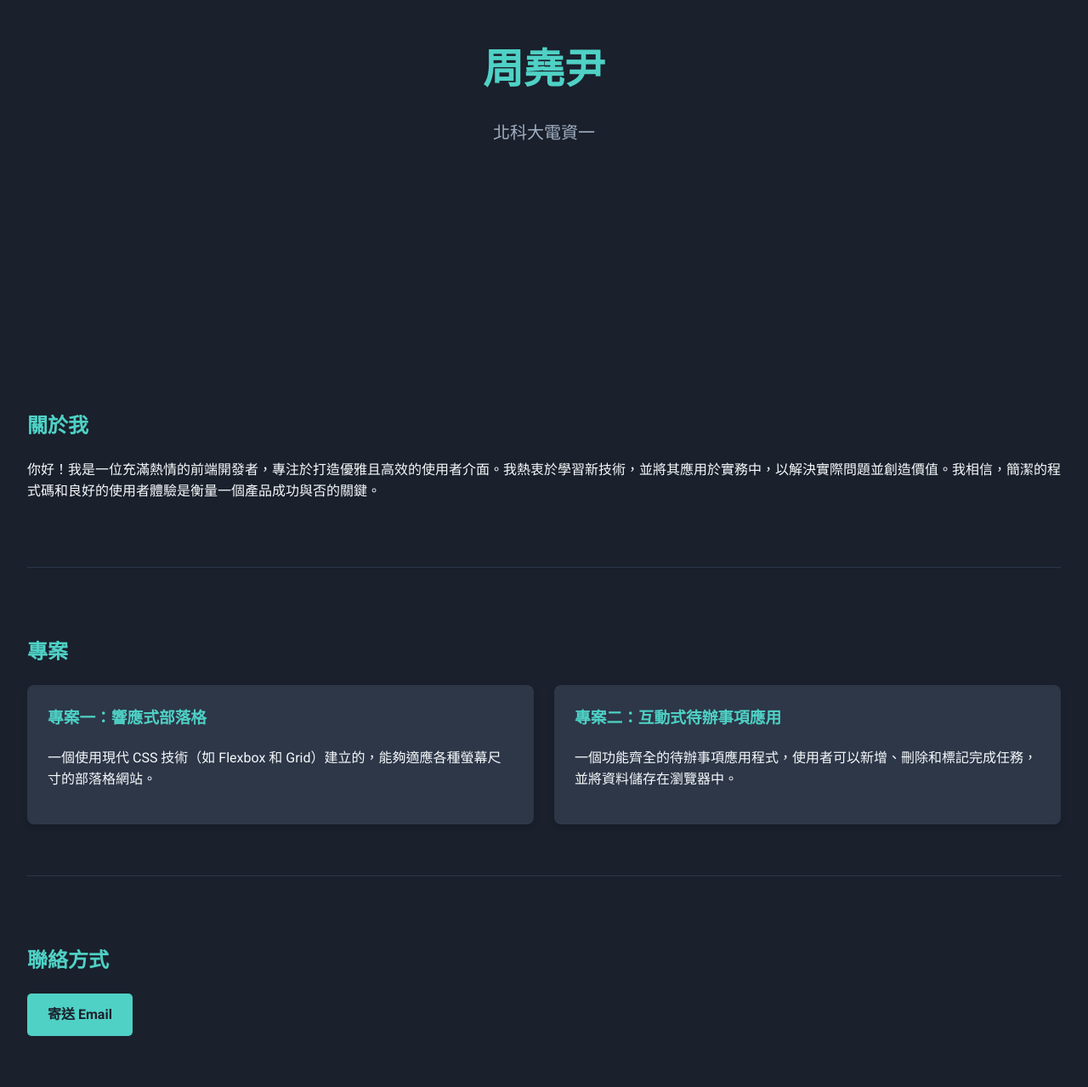
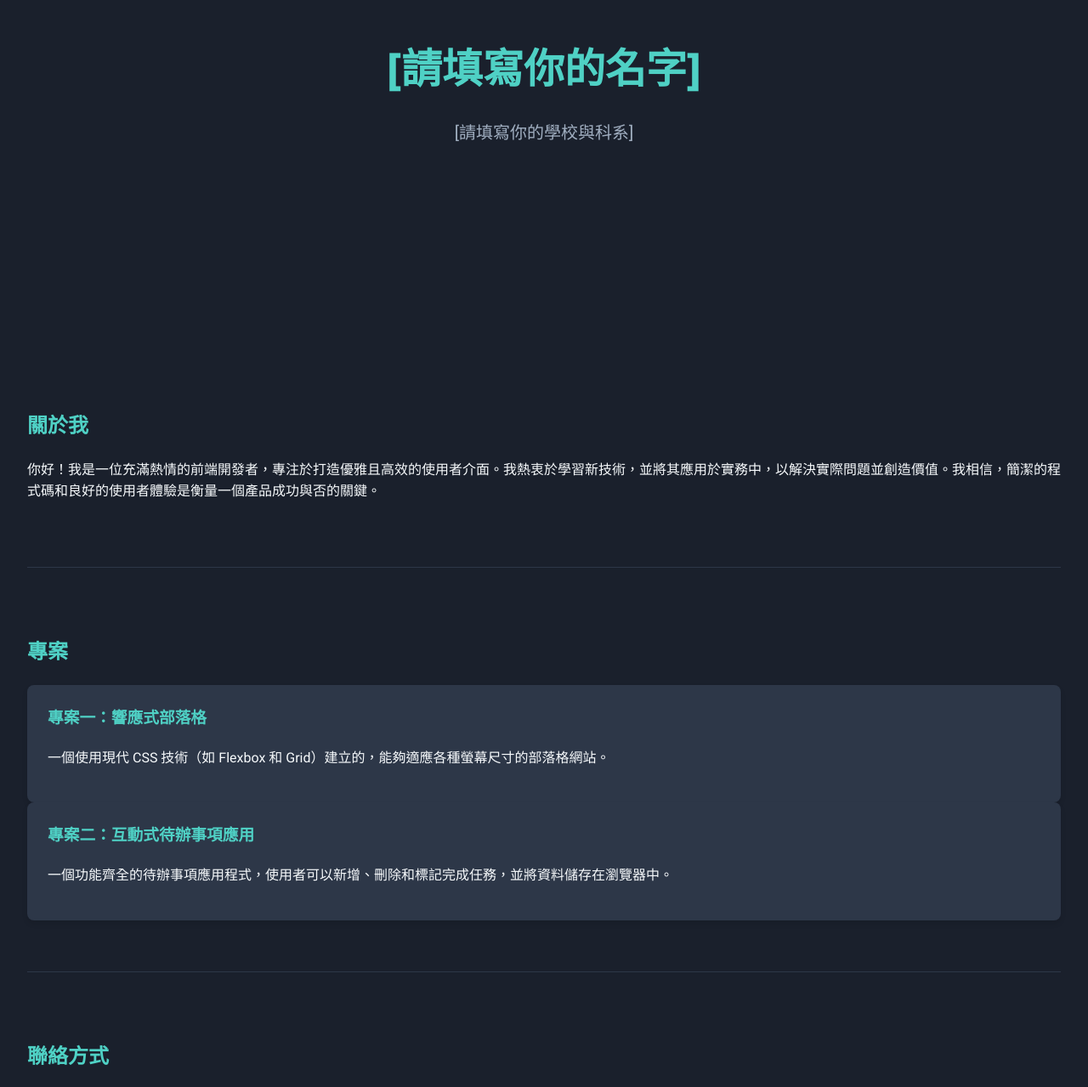
Before and after one commit to yingz8516-web/yingz8516, a plain HTML site: page index.html in a window 1280 px wide. Shown: the part 296-1575 px from the top of the page at 85% size. Drawn offline with Linux system fonts and the light colour scheme.

Commit message:
Update index.html

```diff
--- a/index.html
+++ b/index.html
@@ -3,7 +3,7 @@
 <head>
     <meta charset="UTF-8">
     <meta name="viewport" content="width=device-width, initial-scale=1.0">
-    <title>個人介紹網站</title>
+    <title>個人介紹網站 (優化版)</title>
     <link rel="preconnect" href="https://fonts.googleapis.com">
     <link rel="preconnect" href="https://fonts.gstatic.com" crossorigin>
     <link href="https://fonts.googleapis.com/css2?family=Montserrat:wght@700&family=Roboto:wght@400;700&display=swap" rel="stylesheet">
@@ -12,55 +12,63 @@
 <body>
 
     <header class="navbar">
+        <div class="container">
             <nav>
-            <ul>
+                <ul class="nav-links">
                     <li><a href="#about">關於我</a></li>
                     <li><a href="#projects">專案</a></li>
                     <li><a href="#contact">聯絡</a></li>
                 </ul>
             </nav>
+        </div>
     </header>
 
     <main>
         <section id="hero" class="hero-section">
             <div class="hero-content">
-                <h1>周堯尹</h1>
-                <p>北科大電資一</p>
+                <h1>[請填寫你的名字]</h1>
+                <p>[請填寫你的學校與科系]</p>
             </div>
         </section>
 
-        <section id="about" class="content-section">
+        <div class="container">
+            <section id="about" class="content-section reveal">
                 <h2>關於我</h2>
                 <p>
                     你好！我是一位充滿熱情的前端開發者，專注於打造優雅且高效的使用者介面。我熱衷於學習新技術，並將其應用於實務中，以解決實際問題並創造價值。我相信，簡潔的程式碼和良好的使用者體驗是衡量一個產品成功與否的關鍵。
                 </p>
             </section>
 
-        <section id="projects" class="content-section">
+            <section id="projects" class="content-section reveal">
                 <h2>專案</h2>
-            <div class="project-cards">
+                <div class="project-grid">
                     <div class="card">
+                        <div class="card-content">
                             <h3>專案一：響應式部落格</h3>
                             <p>一個使用現代 CSS 技術（如 Flexbox 和 Grid）建立的，能夠適應各種螢幕尺寸的部落格網站。</p>
                         </div>
+                    </div>
                     <div class="card">
+                        <div class="card-content">
                             <h3>專案二：互動式待辦事項應用</h3>
                             <p>一個功能齊全的待辦事項應用程式，使用者可以新增、刪除和標記完成任務，並將資料儲存在瀏覽器中。</p>
                         </div>
                     </div>
+                </div>
             </section>
 
-        <section id="contact" class="content-section">
+            <section id="contact" class="content-section reveal">
                 <h2>聯絡方式</h2>
                 <a href="mailto:[請填寫你的Email]" class="btn">寄送 Email</a>
             </section>
+        </div>
     </main>
 
     <footer class="footer">
         <div class="social-links">
-            <a href="#" target="_blank">GitHub</a>
+            <a href="#" target="_blank" rel="noopener noreferrer">GitHub</a>
             <span>&nbsp;|&nbsp;</span>
-            <a href="#" target="_blank">LinkedIn</a>
+            <a href="#" target="_blank" rel="noopener noreferrer">LinkedIn</a>
         </div>
         <p>&copy; 2025 [請填寫你的名字]. All Rights Reserved.</p>
     </footer>
```
Lines whose indentation alone changed are shown as unchanged.
